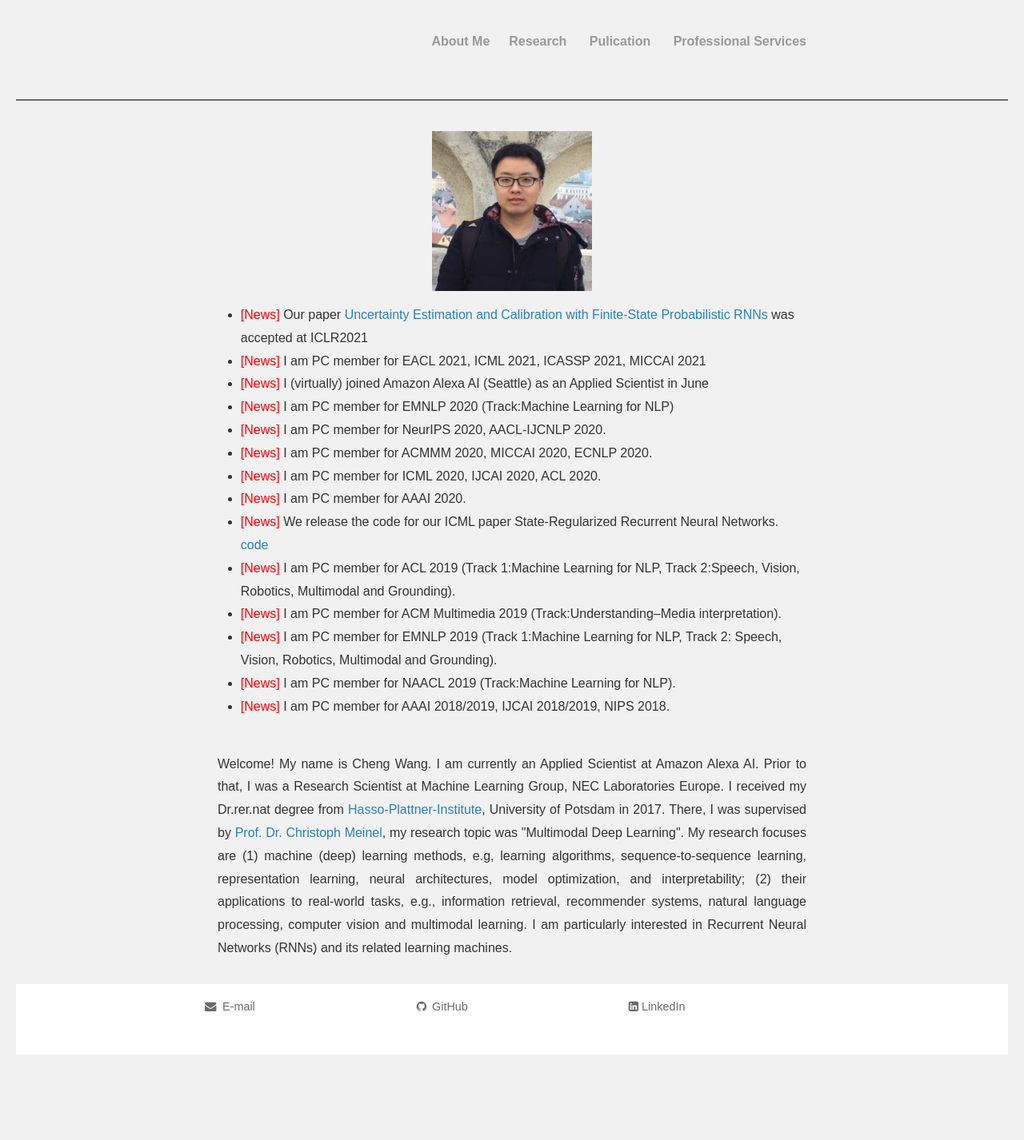
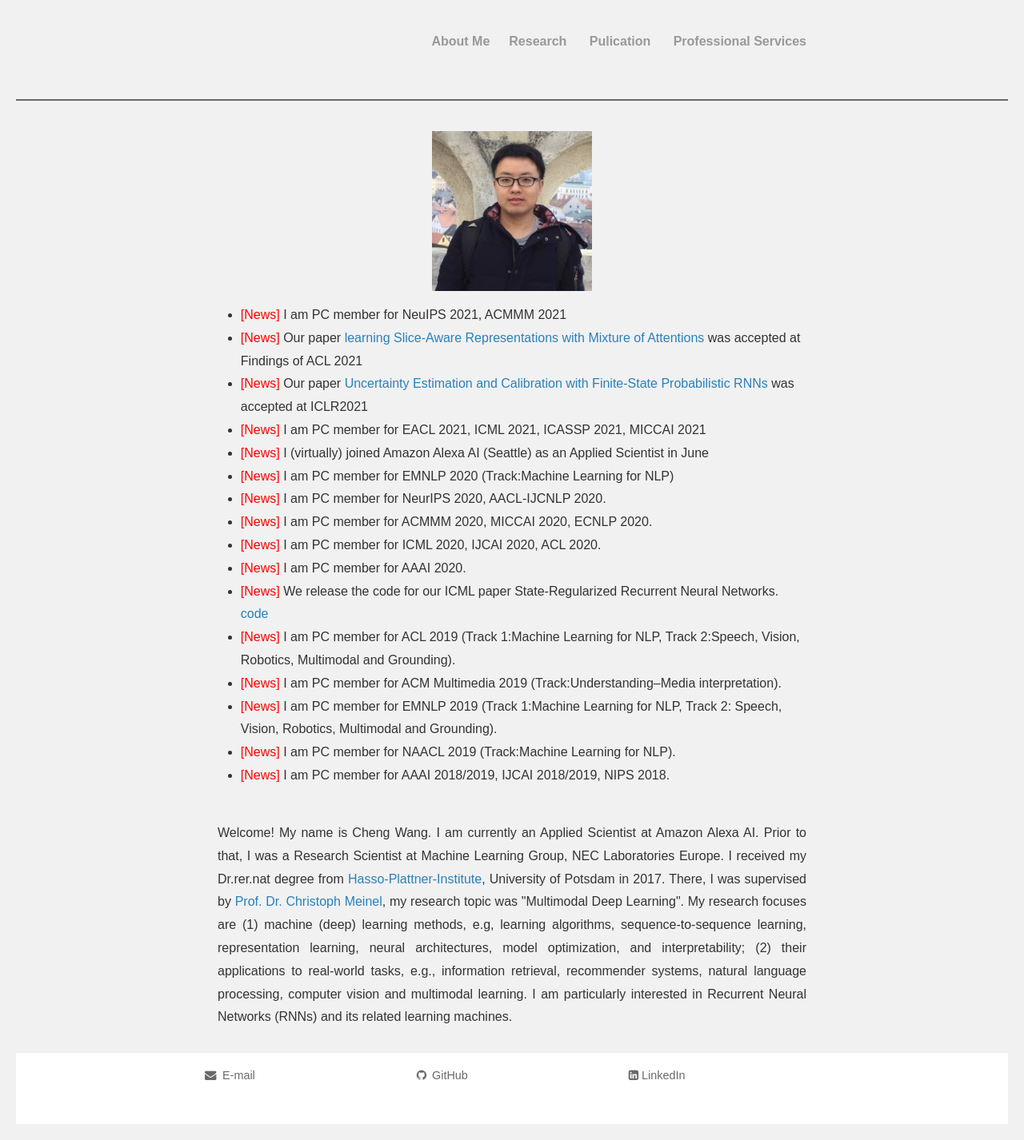
Before and after one commit to deepsemantic/deepsemantic.github.io, a Jekyll site: the page built from index.html, in a window 1280 px wide. Shown: the whole page at 80% size. Built offline with Jekyll 4.4.1, drawn with Linux system fonts in a browser that asks for light colours; nearby versions of some CDN libraries; the list of posts is cut into pages by our own code; comment, search, counter and statistics services are not loaded; a style sheet for code colours, icons or effects is not loaded; before the commit the page ends 1339 px from its top, so only the background shows below that.

Commit message:
Update index.html

```diff
--- a/index.html
+++ b/index.html
@@ -33,6 +33,8 @@ body {
 </div>
 <div align="left">
 <ul>
+<li> <font color="red">[News]</font> I am PC member for NeuIPS 2021, ACMMM 2021</li>
+<li> <font color="red">[News]</font> Our paper <a href=https://openreview.net/forum?id=9EKHN1jOlA>learning Slice-Aware Representations with Mixture of Attentions</a> was accepted at Findings of ACL 2021</li>
 <li> <font color="red">[News]</font> Our paper <a href=https://openreview.net/forum?id=9EKHN1jOlA>Uncertainty Estimation and Calibration with Finite-State Probabilistic RNNs</a> was accepted at ICLR2021</li>
 <li> <font color="red">[News]</font> I am PC member for EACL 2021, ICML 2021, ICASSP 2021, MICCAI 2021</li>
 <li> <font color="red">[News]</font> I (virtually) joined Amazon Alexa AI (Seattle) as an Applied Scientist in June</li>
```
